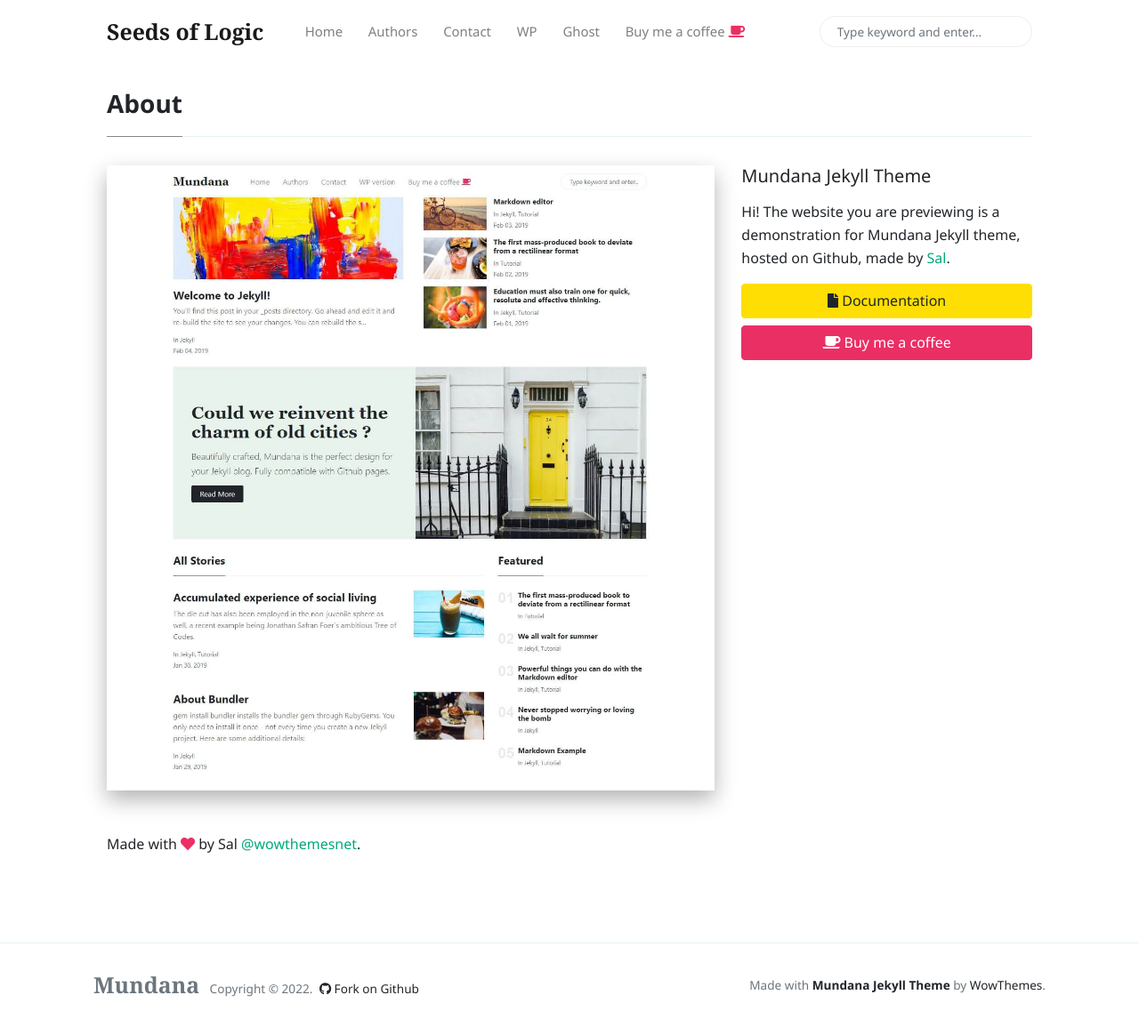
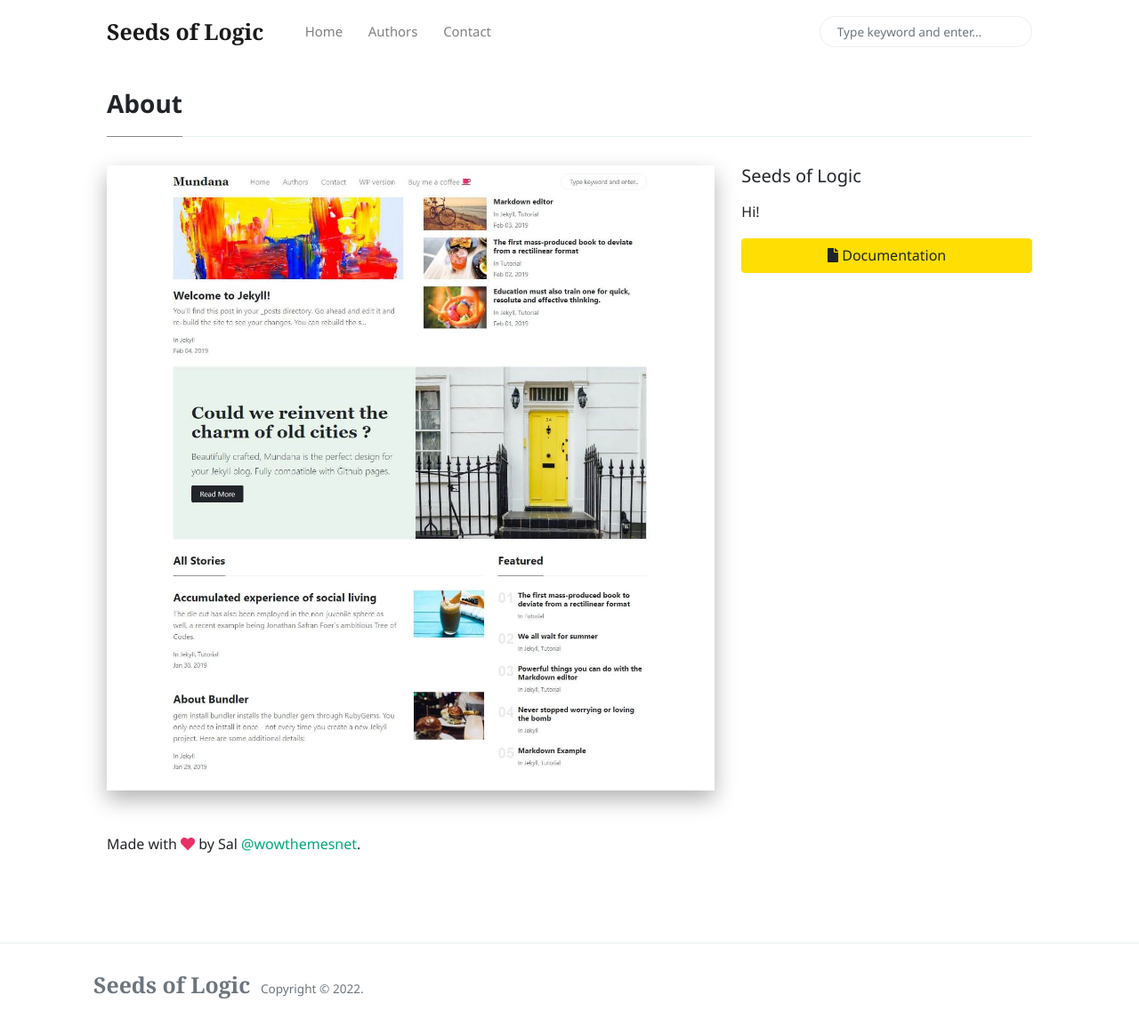
Before and after one commit to akalber/akalber-github.io, a Jekyll site: the page built from _pages/about.md, in a window 1280 px wide and 1155 px high. Shown: the whole window at 89% size. Built offline with Jekyll 4.4.1, drawn with Linux system fonts in a browser that asks for light colours; nearby versions of some CDN libraries; comment, search, counter and statistics services are not loaded.

```diff
--- a/_includes/menu-header.html
+++ b/_includes/menu-header.html
@@ -9,12 +9,3 @@
 <li class="nav-item">
 <a class="nav-link" href="{{site.baseurl}}/contact.html">Contact</a>
 </li>
-<li class="nav-item">
-<a target="_blank" class="nav-link" href="https://www.wowthemes.net/themes/mundana-wordpress/">WP</a>
-</li>
-<li class="nav-item">
-<a target="_blank" class="nav-link" href="https://www.wowthemes.net/themes/mundana-ghost/">Ghost</a>
-</li>
-<li class="nav-item">
-<a target="_blank" class="nav-link" href="https://www.wowthemes.net/donate/">Buy me a coffee <i class="fa fa-coffee text-danger"></i></a>
-</li>
--- a/_includes/sidebar.html
+++ b/_includes/sidebar.html
@@ -1,7 +1,5 @@
-<h5 class="mb-3">Mundana Jekyll Theme</h5>
+<h5 class="mb-3">Seeds of Logic</h5>
 
-<p>Hi! The website you are previewing is a demonstration for Mundana Jekyll theme, hosted on Github, made by <a href="https://www.wowthemes.net/donate/">Sal</a>.</p>
+<p>Hi!</p>
 
-<a target="_blank" href="https://www.wowthemes.net/mundana-jekyll-theme/" class="btn btn-warning d-block mb-2"><i class="fa fa-file"></i> Documentation</a>
-
-<a target="_blank" class="btn btn-danger d-block" href="https://www.wowthemes.net/donate/"><i class="fa fa-coffee"></i> Buy me a coffee</a>
+<a target="_blank" href="documentation/" class="btn btn-warning d-block mb-2"><i class="fa fa-file"></i> Documentation</a>
--- a/_layouts/default.html
+++ b/_layouts/default.html
@@ -77,15 +77,8 @@
         <div class="container">
         <div class="row align-items-center justify-content-between">
             <div>
-                <span class="navbar-brand mr-2 mb-0"><strong>Mundana</strong></span>
+                <span class="navbar-brand mr-2 mb-0"><strong>Seeds of Logic</strong></span>
                 <span>Copyright © <script>document.write(new Date().getFullYear())</script>.</span>
-
-                <!--  Github Repo Star Btn-->
-                <a class="text-dark ml-1" target="_blank" href="https://github.com/wowthemesnet/mundana-theme-jekyll"><i class="fab fa-github"></i> Fork on Github</a>
-
-            </div>
-            <div>
-                Made with <a target="_blank" class="text-dark font-weight-bold" href="https://www.wowthemes.net/mundana-jekyll-theme/"> Mundana Jekyll Theme </a> by <a class="text-dark" target="_blank" href="https://www.wowthemes.net">WowThemes</a>.
             </div>
         </div>
         </div>
--- a/assets/css/theme.css
+++ b/assets/css/theme.css
@@ -1,7 +1,3 @@
-/*!
- * Mundana Jekyll Theme (https://www.wowthemes.net/mundana-jekyll-theme/)
- */
-
 body {
 	overflow-x:hidden;
 	padding-top:69.75px;
--- a/index.html
+++ b/index.html
@@ -1,5 +1,5 @@
 ---
-title: "Mundana Free Jekyll Theme"
+title: "Seeds of Logic"
 layout: default
 pagination:
     enabled: true
```
Also changed, not shown: _pages/buy-me-a-coffee.md (deleted, +0 -12 lines).
